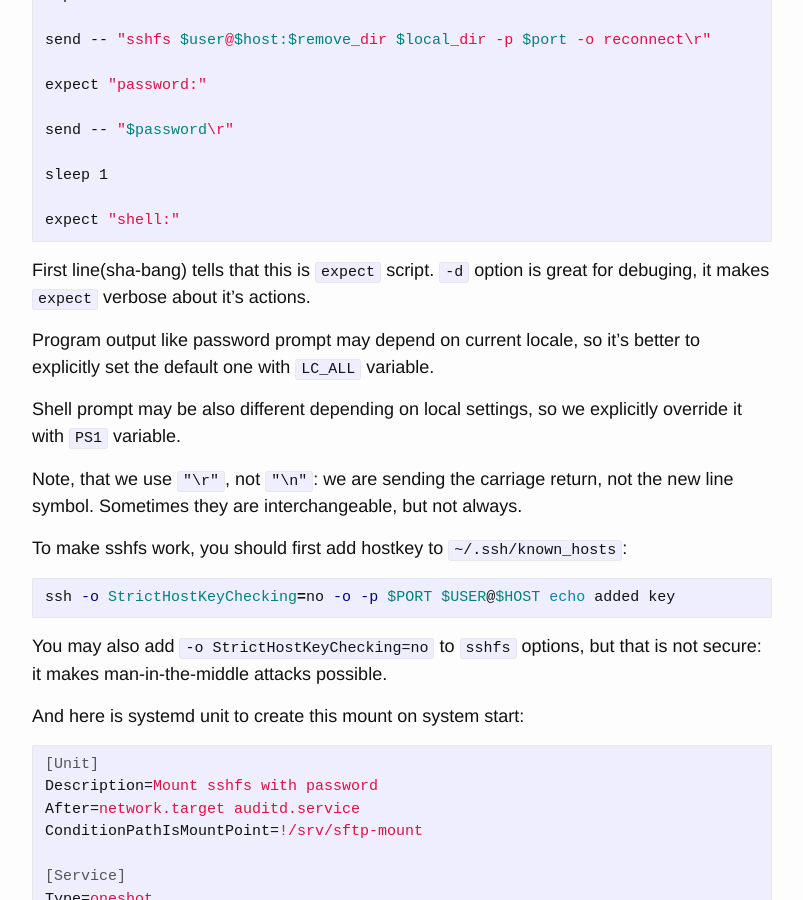
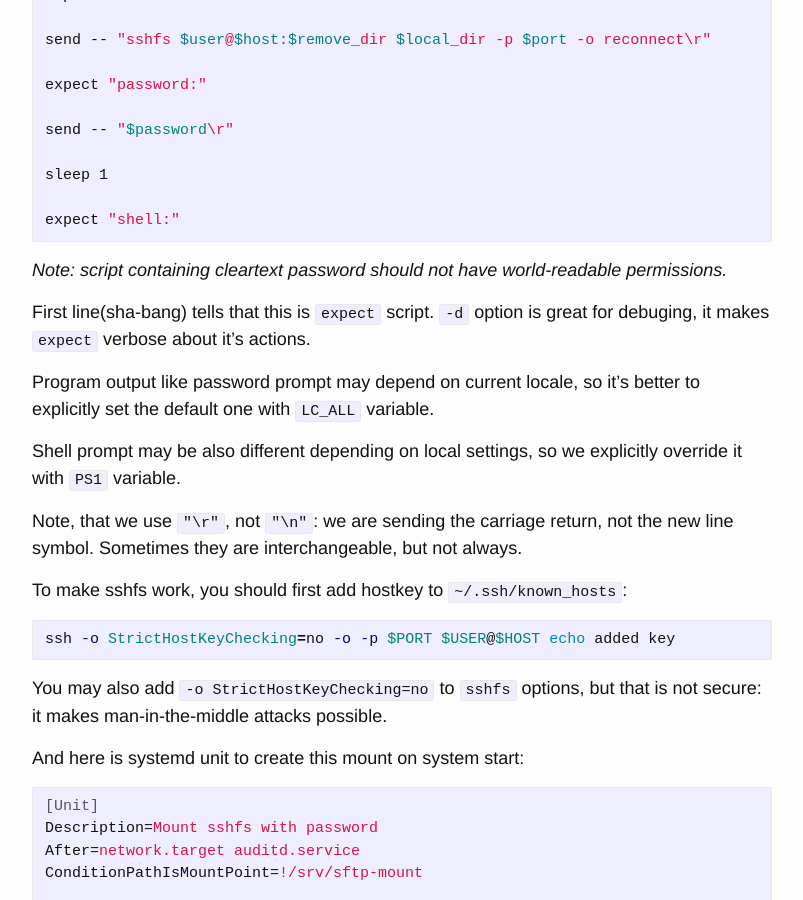
Before and after one commit to selivan/selivan.github.io, a Jekyll site: the page built from _posts/2019-11-05-sshfs-password-auto-mount-with-tcl-expect.md, in a window 1280 px wide and 900 px high, scrolled down 987 px. Shown: the whole window, without its empty margins (238-1041 px from the left). Built offline with Jekyll 4.4.1, drawn with Linux system fonts in a browser that asks for light colours.

Commit message:
Update 2019-11-05-sshfs-password-auto-mount-with-tcl-expect.md

````diff
--- a/_posts/2019-11-05-sshfs-password-auto-mount-with-tcl-expect.md
+++ b/_posts/2019-11-05-sshfs-password-auto-mount-with-tcl-expect.md
@@ -43,6 +43,8 @@ sleep 1
 expect "shell:"
 ```
 
+*Note: script containing cleartext password should not have world-readable permissions.*
+
 First line(sha-bang) tells that this is `expect` script. `-d` option is great for debuging, it makes `expect` verbose about it's actions.
 
 Program output like password prompt may depend on current locale, so it's better to explicitly set the default one with `LC_ALL` variable.
````
